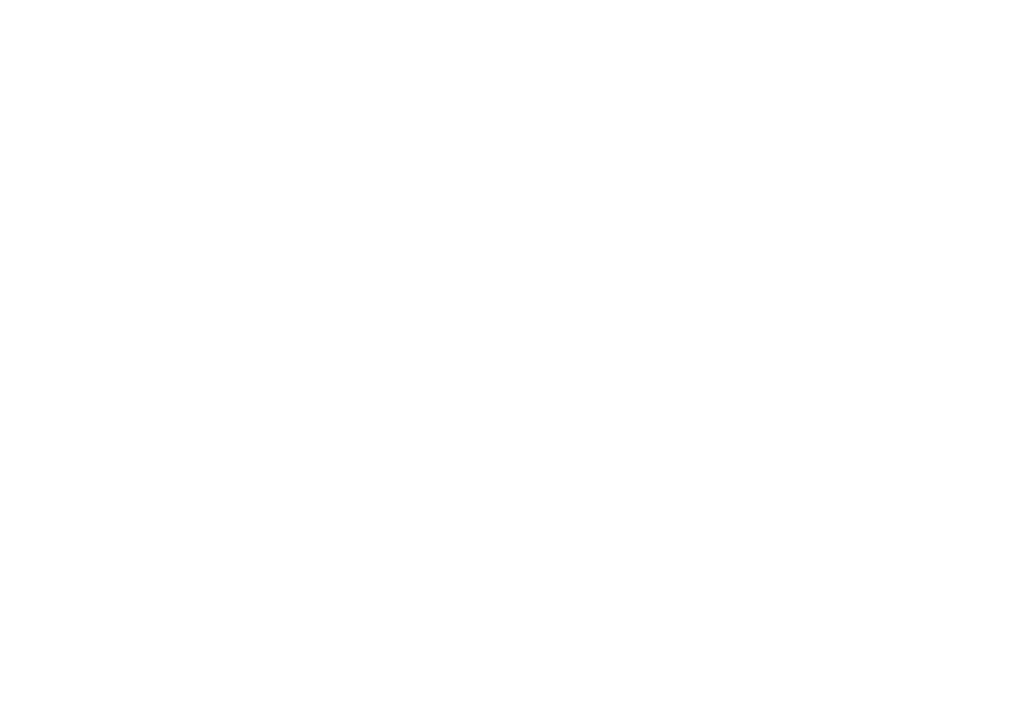
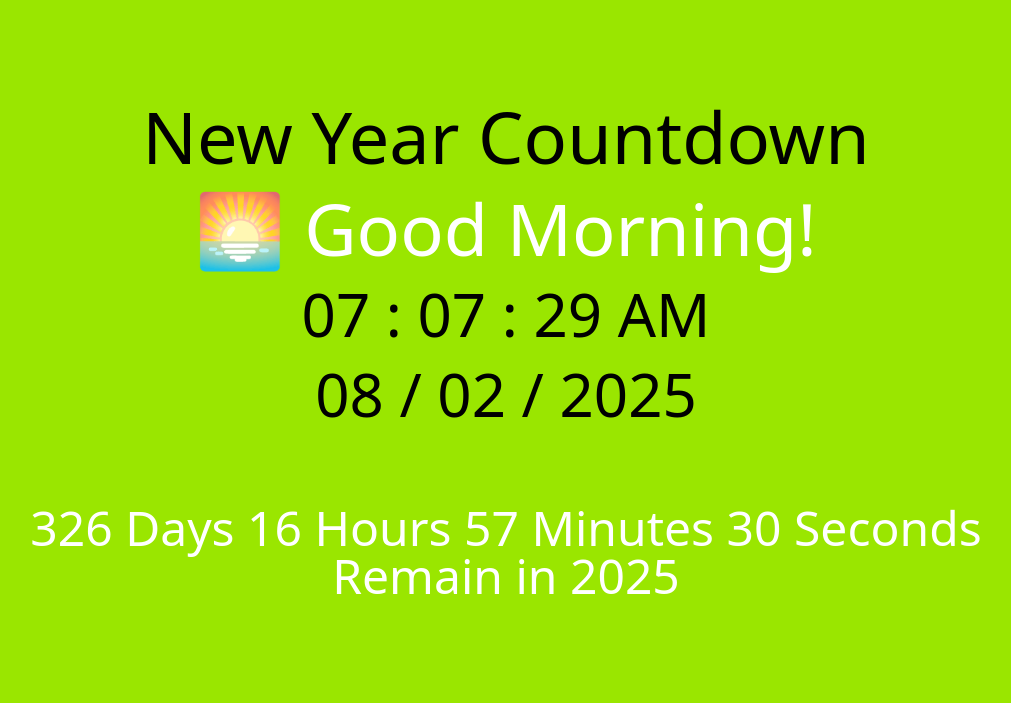
Before and after one commit to Jayavel2005/INTERNEZY_ASSIGNMENTS, a plain HTML site: page assignment_02/countdown.html in a window 1280 px wide. Shown: the whole page, without its empty margins (134-1145 px from the left). Drawn offline with nearby package versions, Linux system fonts and the light colour scheme.

Commit message:
New year Countdown finished

```diff
--- /dev/null
+++ b/assignment_02/assests/js/countdown.js
@@ -0,0 +1,36 @@
+const date = document.querySelector(".js-date");
+const month = document.querySelector(".js-month");
+const year = document.querySelector(".js-year");
+const jsCountdown = document.querySelector(".countdown");
+
+const now = new Date();
+const c_date = now.getDate();
+const c_month = now.getMonth() + 1;
+const c_year = now.getFullYear();
+
+// Formatting Date, Month, Year
+date.innerText = c_date < 10 ? "0" + c_date : c_date;
+month.innerText = c_month < 10 ? "0" + c_month : c_month;
+year.innerText = c_year;
+
+const target = new Date("December 31, 2025 23:59:59").getTime();
+
+const countdown = setInterval(() => {
+    const today = new Date().getTime();
+    const distance = target - today;
+
+    // Corrected Parentheses for Accurate Calculation
+    const days = Math.floor(distance / (1000 * 60 * 60 * 24));
+    const hours = Math.floor((distance % (1000 * 60 * 60 * 24)) / (1000 * 60 * 60));
+    const minutes = Math.floor((distance % (1000 * 60 * 60)) / (1000 * 60));  // Added ()
+    const seconds = Math.floor((distance % (1000 * 60)) / 1000);             // Added ()
+
+    // Display Countdown
+    jsCountdown.innerHTML = `${days} Days ${hours} Hours ${minutes} Minutes ${seconds} Seconds Remain in 2025`;
+
+    // When Countdown Ends
+    if (distance < 0) {
+        clearInterval(countdown);
+        jsCountdown.innerHTML = `🎉 Time's Up! Welcome to 2026! 🎆`;
+    }
+}, 1000);
--- a/assignment_02/countdown.html
+++ b/assignment_02/countdown.html
@@ -0,0 +1,36 @@
+<!DOCTYPE html>
+<html lang="en">
+
+<head>
+    <meta charset="UTF-8">
+    <meta name="viewport" content="width=device-width, initial-scale=1.0">
+    <script src="https://unpkg.com/@tailwindcss/browser@4"></script>
+    <title>Countdown</title>
+</head>
+
+<body>
+    <div class="bg-lime-400 w-full h-screen">
+        <div class="flex justify-center items-center p-25 flex-col">
+            <h1 class="text-7xl">New Year Countdown</h1>
+
+            <div>
+                <p class="text-center my-5 text-7xl greet text-white"></p>
+                <p class="text-center text-6xl my-5"><span class="hour"></span> : <span class="minute"></span> : <span
+                        class="seconds"></span><span class="session">&nbsp;</span></p>
+                <p class="text-center text-6xl  my-5">
+                    <span class="js-date"></span>&nbsp;/
+                    <span class="js-month"></span>&nbsp;/
+                    <span class="js-year"></span>
+                </p>
+                <p class="countdown text-5xl text-center  text-white mt-20">
+                </p>
+            </div>
+
+
+        </div>
+    </div>
+    <script src="./assests/js/timer.js"></script>
+    <script src="./assests/js/countdown.js"></script>
+</body>
+
+</html>
```
Also changed, not shown: assignment_02/timer.html (+2 -2 lines).
